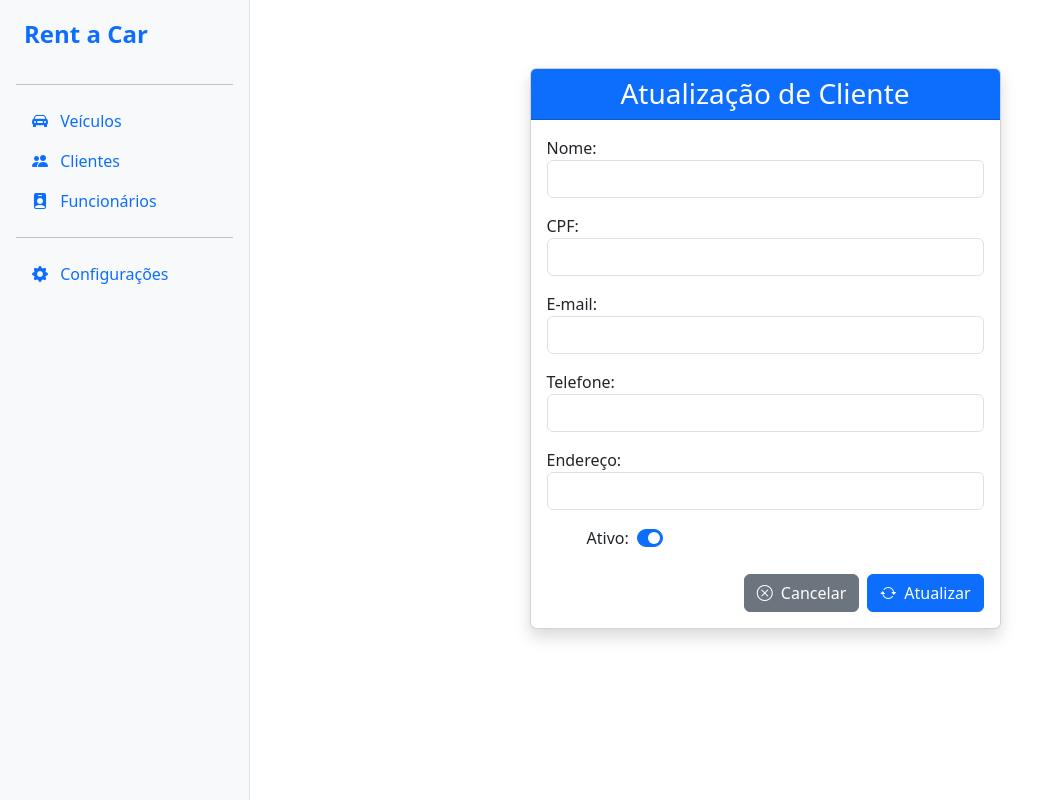
After one commit to manuelakleinkauf/rent_a_car, a Django app: template client/templates/clients/update.html in a window 1280 px wide. The commit adds this page. Shown: the whole page, without its empty margins (0-1051 px from the left). Run offline with Django 5.2, Linux system fonts and the light colour scheme; the template is opened without the code that fills it: values that come from a table or form of the project are taken from there, others are empty.

Commit message:
feat: clientes

```diff
--- a/client/templates/clients/form.html
+++ b/client/templates/clients/form.html
@@ -52,8 +52,11 @@
               <a href="{% url 'client_list' %}" class="btn btn-outline-secondary d-flex align-items-center">
                 <i class="bi bi-arrow-left me-2"></i> Voltar
               </a>
+              <button type="reset" class="btn btn-secondary d-flex align-items-center">
+                <i class="bi bi-x-circle me-2"></i> Limpar
+              </button>
               <button type="submit" class="btn btn-primary d-flex align-items-center">
-                <i class="bi bi-arrow-repeat me-2"></i> Atualizar
+                <i class="bi bi-check-circle me-2"></i> Cadastrar
               </button>
             </div>
           </form>
--- /dev/null
+++ b/client/templates/clients/update.html
@@ -0,0 +1,89 @@
+{% extends "base/base.html" %}
+{% block content %}
+<div class="container mt-5">
+  <div class="row justify-content-center">
+    <div class="col-md-8 col-lg-6">
+      <div class="card shadow">
+        <div class="card-header bg-primary text-white text-center">
+          <h3 class="mb-0">Atualização de Cliente</h3>
+        </div>
+        <div class="card-body">
+          <form method="post">
+            {% csrf_token %}
+
+            {# Renderiza todos os campos exceto active #}
+            {% for field in form %}
+              {% if field.name != 'active' %}
+                <div class="mb-3">
+                  {{ field.label_tag }}
+                  {{ field }}
+                  {{ field.errors }}
+                </div>
+              {% endif %}
+            {% endfor %}
+
+            {# Campo active como switch #}
+            <div class="form-check form-switch mb-3">
+              {{ form.active.label_tag }}
+              {{ form.active }}
+              {{ form.active.errors }}
+            </div>
+
+            <div class="d-flex justify-content-end gap-2 mt-4">
+              <a href="{% url 'client_list' %}" class="btn btn-secondary d-flex align-items-center">
+                <i class="bi bi-x-circle me-2"></i> Cancelar
+              </a>
+              <button type="submit" class="btn btn-primary d-flex align-items-center">
+                <i class="bi bi-arrow-repeat me-2"></i> Atualizar
+              </button>
+            </div>
+          </form>
+        </div>
+      </div>
+    </div>
+  </div>
+</div>
+
+<style>
+input, textarea, select {
+  width: 100%;
+  padding: 8px 12px;
+  border: 1px solid #d1d5db;
+  border-radius: 8px;
+  background-color: #fff;
+  font-size: 1rem;
+  box-sizing: border-box;
+  transition: border-color 0.3s ease;
+}
+
+input:focus, textarea:focus, select:focus {
+  border-color: #3b82f6;
+  outline: none;
+  box-shadow: 0 0 0 3px rgba(59, 130, 246, 0.3);
+}
+
+textarea {
+  height: 38px;
+  resize: none;
+  padding: 8px 12px;
+  border: 1px solid #d1d5db;
+  border-radius: 8px;
+  background-color: #fff;
+  font-size: 1rem;
+  box-sizing: border-box;
+  transition: border-color 0.3s ease;
+}
+
+.form-check {
+  display: flex;
+  align-items: center;
+  gap: 8px;
+  margin-top: 8px;
+}
+
+.form-check input[type="checkbox"] {
+  width: auto;
+  margin: 0;
+}
+</style>
+{% endblock %}
--- a/client/views.py
+++ b/client/views.py
@@ -50,7 +50,8 @@ def client_update(request, id):
             return redirect('client_list')
     else:
         form = ClientForm(instance=client)
-    return render(request, 'clients/form.html', {'form': form})
+    return render(request, 'clients/update.html', {'form': form})
+
 
 def client_delete(request, id):
     client = get_object_or_404(Client, id=id)
```
Also changed, not shown: db.sqlite3.
